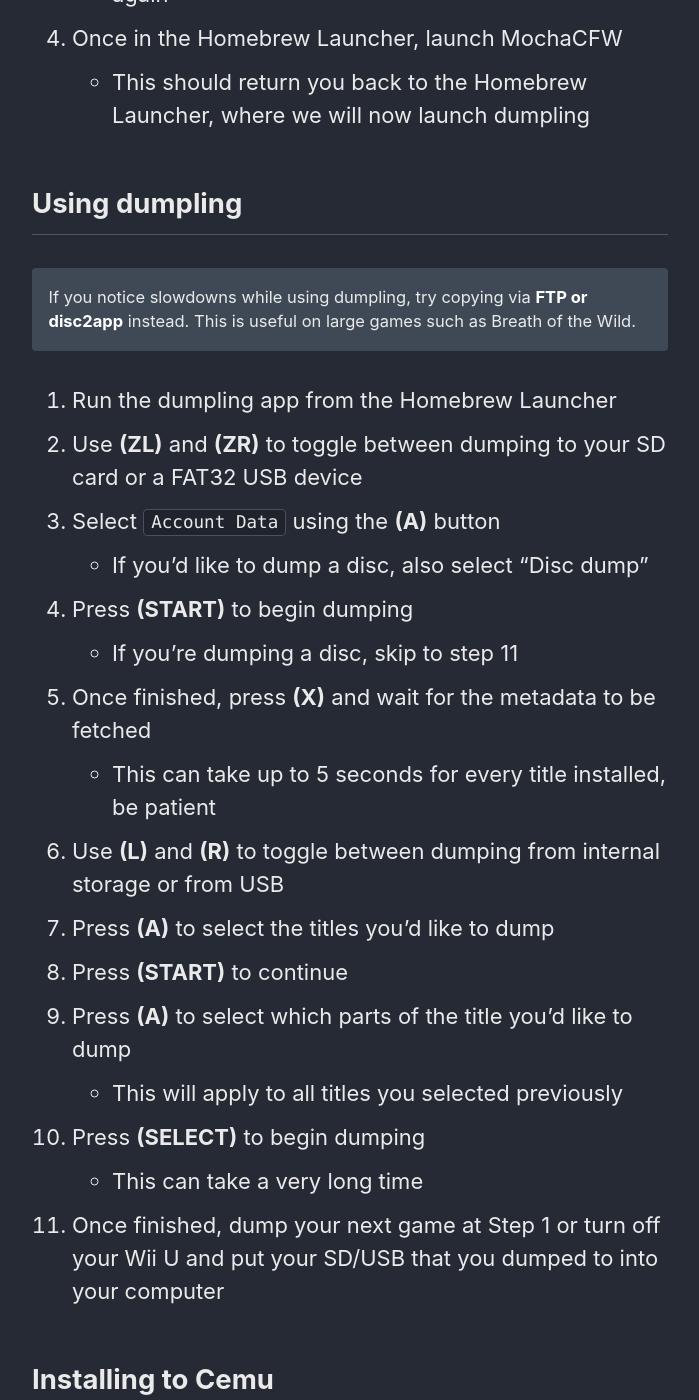
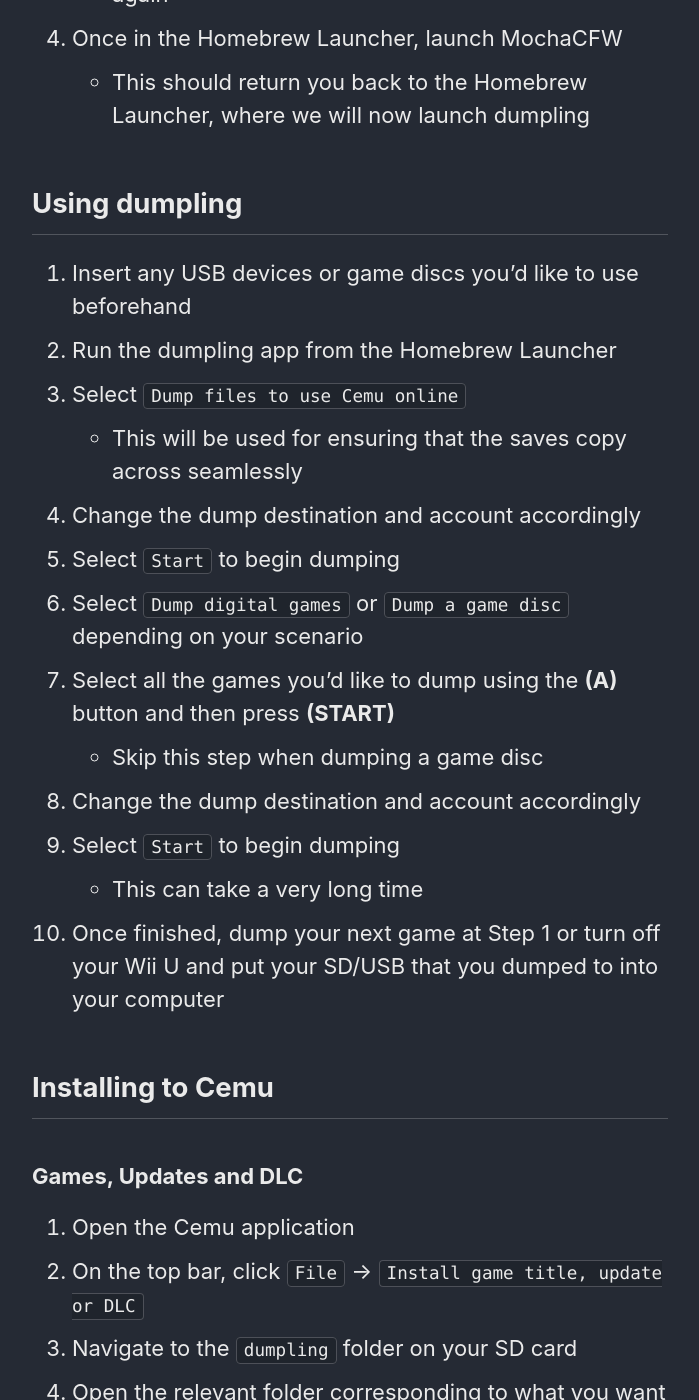
Before and after one commit to cfw-guide/cemu.cfw.guide, a Jekyll site: the page built from _pages/en_US/dumping-games.md, in a window 1280 px wide and 1400 px high, scrolled down 2196 px. Shown: the whole window, without its empty margins (290-989 px from the left). Built offline with Jekyll 4.4.1, drawn with Linux system fonts in a browser that asks for light colours; some of the changed text lies outside the part shown.

Commit message:
updated for dumpling v2

```diff
--- a/_pages/en_US/dumping-games.md
+++ b/_pages/en_US/dumping-games.md
@@ -22,13 +22,13 @@
 
 ## Downloads
 
-- The "Wii U Only" homebrew pack from [Here](http://wiiu.rikumax.net/)
+- The "Wii U Only" [homebrew pack](http://wiiu.rikumax.net/)
 - The latest release of [dumpling](https://github.com/emiyl/dumpling/releases/latest)
 
 ## Preparations
 
-1. Extract the `Wii U Only.zip` homebrew pack to the root of your SD card - `SD:\`
-  - If prompted to, replace any pre-existing files
+1. Extract the `Wii U Only.zip` homebrew pack to the root of your SD card
+  - If prompted, replace any pre-existing files
 1. Extract the `dumpling.zip` file to the root of your SD card
 1. Eject your SD card from Windows and put it into your Wii U console
 1. Plug a USB storage device into your Wii U if you want to dump your data to USB storage
@@ -46,23 +46,17 @@
 
 ## Using dumpling
 
-If you notice slowdowns while using dumpling, try copying via [FTP or disc2app](dumping-games-(ftp)) instead. This is useful on large games such as Breath of the Wild.
-{: .notice--info}
-
+1. Insert any USB devices or game discs you'd like to use beforehand
 1. Run the dumpling app from the Homebrew Launcher
-1. Use **(ZL)** and **(ZR)** to toggle between dumping to your SD card or a FAT32 USB device
-1. Select `Account Data` using the **(A)** button
-  - If you'd like to dump a disc, also select "Disc dump"
-1. Press **(START)** to begin dumping
-  - If you're dumping a disc, skip to step 11
-1. Once finished, press **(X)** and wait for the metadata to be fetched
-  - This can take up to 5 seconds for every title installed, be patient
-1. Use **(L)** and **(R)** to toggle between dumping from internal storage or from USB
-1. Press **(A)** to select the titles you'd like to dump
-1. Press **(START)** to continue
-1. Press **(A)** to select which parts of the title you'd like to dump
-  - This will apply to all titles you selected previously
-1. Press **(SELECT)** to begin dumping
+1. Select `Dump files to use Cemu online`
+    - This will be used for ensuring that the saves copy across seamlessly
+1. Change the dump destination and account accordingly
+1. Select `Start` to begin dumping
+1. Select `Dump digital games` or `Dump a game disc` depending on your scenario
+1. Select all the games you'd like to dump using the **(A)** button and then press **(START)**
+    - Skip this step when dumping a game disc
+1. Change the dump destination and account accordingly
+1. Select `Start` to begin dumping
   - This can take a very long time
 1. Once finished, dump your next game at Step 1 or turn off your Wii U and put your SD/USB that you dumped to into your computer
 
@@ -74,7 +68,7 @@
 1. On the top bar, click `File` -> `Install game title, update or DLC`
 1. Navigate to the `dumpling` folder on your SD card
 1. Open the relevant folder corresponding to what you want to install
-  - This is either the `games`, `updates` or `dlc` folder
+  - This is either the `Games`, `Updates` or `DLC` folder
 1. Open the folder of what you'd like to install
 1. Open the `meta` folder and select `meta.xml`
 1. Cemu should now automatically install the files for you
@@ -84,9 +78,10 @@
 1. Open the Cemu application
 1. Right click on the game you'd like to transfer the save to
 1. Click `Save directory`
-1. Copy over the contents of the `dumpling/save/GAME` folder from your SD/USB to the save directory
+1. Copy over the contents of the `dumpling/Saves/[game]` folder from your SD card or USB device to the save directory
+    - Replace `[game]` with whichever game you want to copy over
 1. Navigate to the root of your mlc01 directory
-1. Copy over the contents of `dumpling/account_data/mlc01` from your SD/USB to the mlc01 directory and replace any files if prompted
+1. Copy over the contents of `dumpling/Online Files/mlc01` from your SD card or USB device to the mlc01 directory and replace any files if prompted
 1. Close Cemu and re-open it again
 1. On the top bar, click `Options` -> `Active Account`
 1. Select the account used from your Wii U
```
Also changed, not shown: _pages/en_US/online-play.md (+19 -19 lines).
